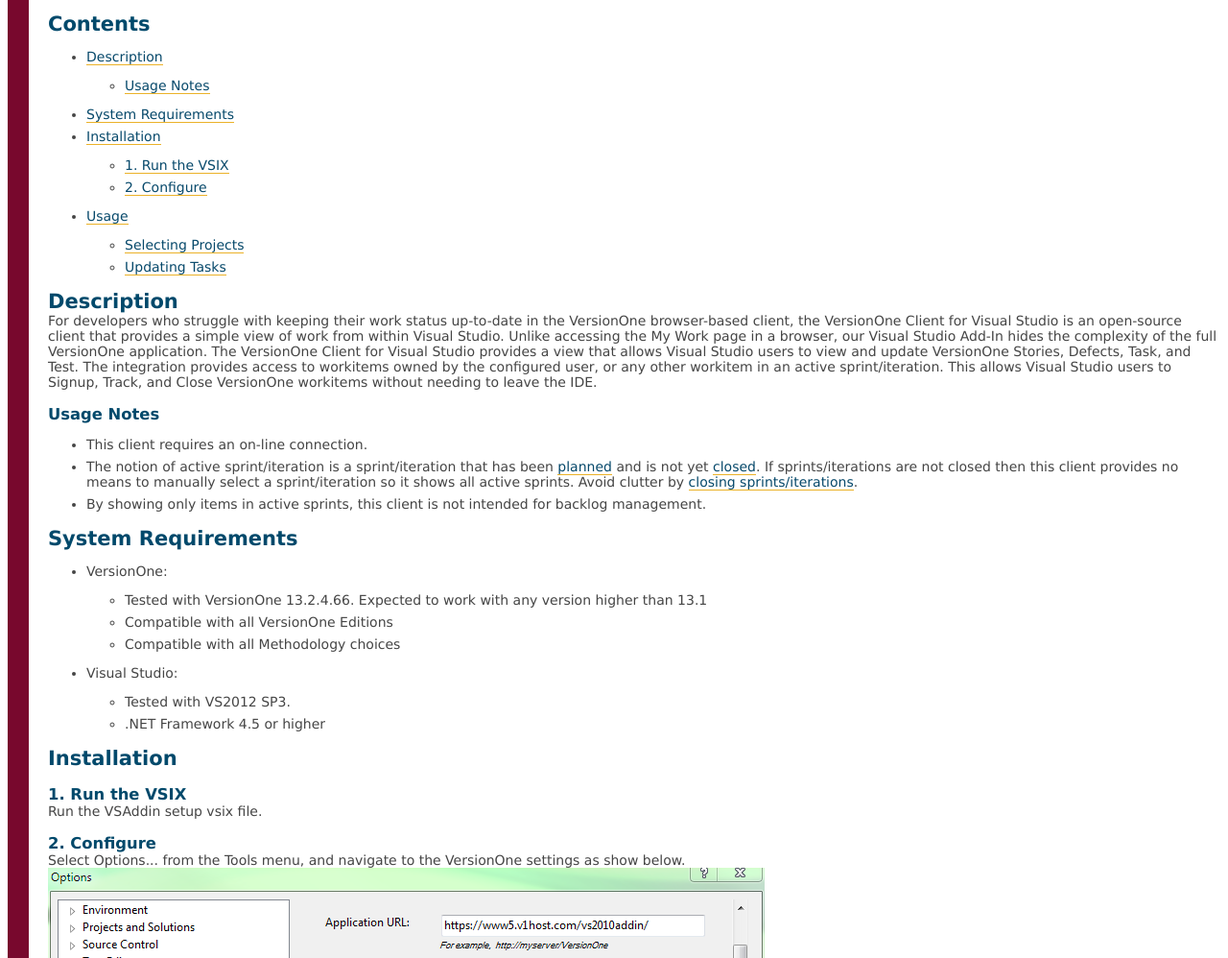
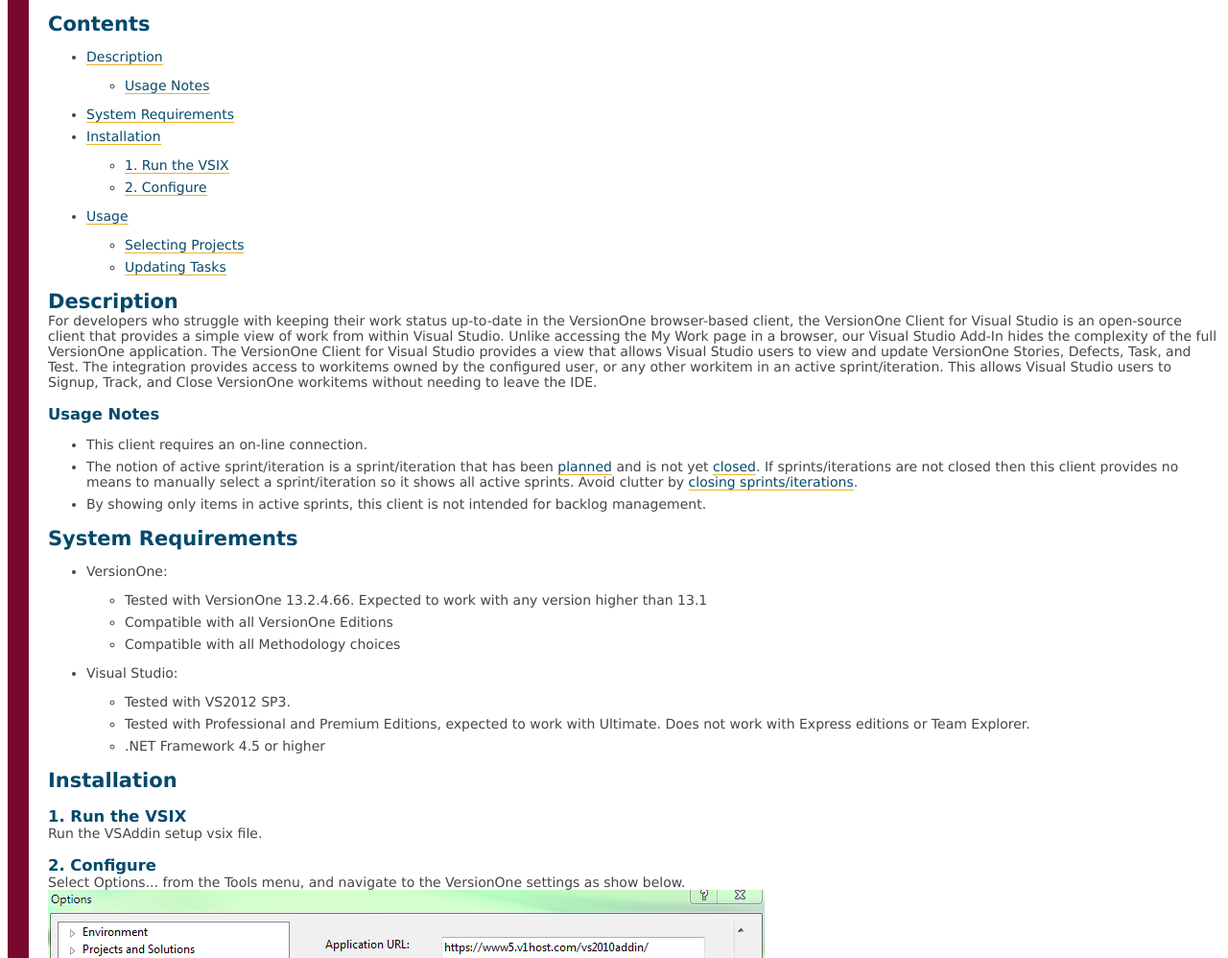
Before and after one commit to versionone/VersionOne.Client.VisualStudio, a plain HTML site: page doc/index.html in a window 1280 px wide. Shown: the part 102-1100 px from the top of the page at 96% size. Drawn offline with Linux system fonts and the light colour scheme.

Commit message:
Explicit mention of VS editions

```diff
--- a/doc/index.html
+++ b/doc/index.html
@@ -79,6 +79,7 @@
             <li>Visual Studio:
                 <ul>
                     <li>Tested with VS2012 SP3.</li>
+                    <li>Tested with Professional and Premium Editions, expected to work with Ultimate. Does not work with Express editions or Team Explorer.</li>
                     <li>.NET Framework 4.5 or higher</li>
                 </ul>
             </li>
```
